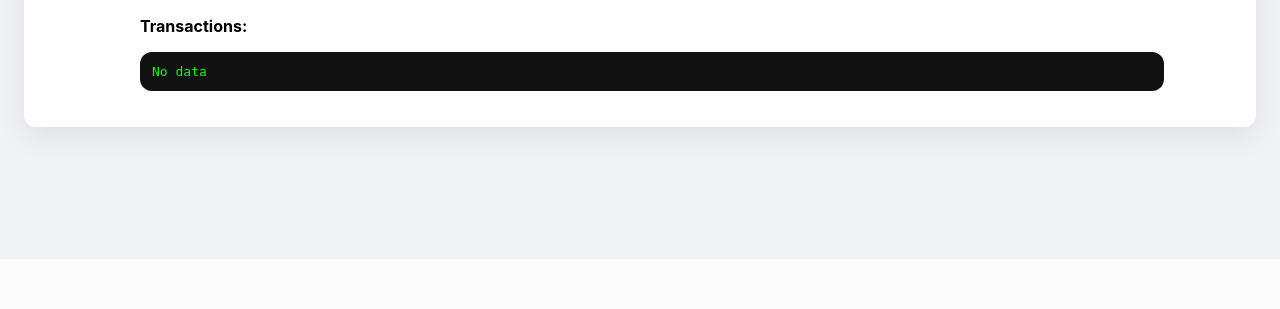
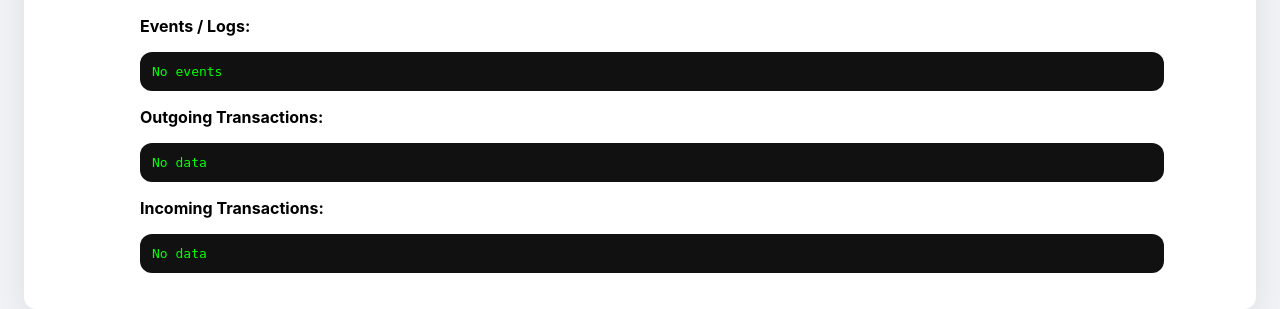
Before and after one commit to mrekus/crypto_scanner_no_db, a FastAPI app: page /login in a window 1280 px wide. Shown: the part 621-930 px from the top of the page. Before the commit the page ends 782 px from the top, so only its background shows below. Run offline with FastAPI, Linux system fonts and the light colour scheme; parts of the project's set-up code (start-up, migrations or seed data) failed here and were passed over; some libraries are stand-ins or nearby versions.

Commit message:
added separate incoming, outgoing views

```diff
--- a/src/apps/calculator/views.py
+++ b/src/apps/calculator/views.py
@@ -37,7 +37,8 @@ async def check(wallet: str, start_date: str, end_date: str, user: User = Depend
                 },
                 'total_gas_eth': result['total_gas_eth'],
                 'total_gas_eur': result['total_gas_eur'],
-                'transactions': result['transactions']['outgoing'] + result['transactions']['incoming'],
+                'outgoing': result['transactions']['outgoing'],
+                'incoming': result['transactions']['incoming'],
             }
             yield f'data: {json.dumps({'type': 'result', 'data': payload})}\n\n'
         except Exception as e:
--- a/src/templates/calculator.html
+++ b/src/templates/calculator.html
@@ -148,8 +148,14 @@ button:hover{background:var(--accent-hover);}
             <tbody></tbody>
         </table>
 
-        <div><strong>Transactions:</strong></div>
-        <div class="transactions" id="transactions">No data</div>
+        <div><strong>Events / Logs:</strong></div>
+        <div class="transactions" id="eventsLog">No events</div>
+
+        <div><strong>Outgoing Transactions:</strong></div>
+        <div class="transactions" id="transactionsOutgoing">No data</div>
+
+        <div><strong>Incoming Transactions:</strong></div>
+        <div class="transactions" id="transactionsIncoming">No data</div>
     </div>
 </div>
 
@@ -160,9 +166,9 @@ const form = document.getElementById('walletForm');
 const startBalanceEl = document.getElementById('startBalance');
 const endBalanceEl = document.getElementById('endBalance');
 const gasEl = document.getElementById('gasUsed');
-const transactionsEl = document.getElementById('transactions');
-const startTokensEl = document.getElementById('startTokens');
-const endTokensEl = document.getElementById('endTokens');
+const eventsLogEl = document.getElementById('eventsLog');
+const transactionsOutgoingEl = document.getElementById('transactionsOutgoing');
+const transactionsIncomingEl = document.getElementById('transactionsIncoming');
 const tokensTableBody = document.getElementById('tokensTable').querySelector('tbody');
 const toastEl = document.getElementById('toast');
 
@@ -200,7 +206,9 @@ form.addEventListener('submit', async (e)=>{
     startBalanceEl.textContent='Loading...';
     endBalanceEl.textContent='Loading...';
     gasEl.textContent='Loading...';
-    transactionsEl.textContent='Loading...';
+    eventsLogEl.textContent='Loading...';
+    transactionsOutgoingEl.textContent='Loading...';
+    transactionsIncomingEl.textContent='Loading...';
     tokensTableBody.innerHTML='<tr><td colspan="5">Loading...</td></tr>';
 
     const formData = new FormData(form);
@@ -208,13 +216,14 @@ form.addEventListener('submit', async (e)=>{
 
     try{
         const evtSource = new EventSource('/check?' + params.toString());
-        transactionsEl.textContent='';
 
         evtSource.onmessage = function(event){
+            try {
                 const data = JSON.parse(event.data);
                 if(data.type === 'log'){
-                transactionsEl.textContent += data.msg + '\n';
-                transactionsEl.scrollTop = transactionsEl.scrollHeight;
+                    // append logs to events area
+                    eventsLogEl.textContent += data.msg + '\n';
+                    eventsLogEl.scrollTop = eventsLogEl.scrollHeight;
                     return;
                 }
                 if(data.type === 'result'){
@@ -231,9 +240,6 @@ form.addEventListener('submit', async (e)=>{
                     const gasEth = res.total_gas_eth ?? 0;
                     const gasEur = res.total_gas_eur ?? 0;
                     gasEl.textContent = `${formatNumberForDisplay(gasEth)} ETH (${formatEuro(gasEur)})`;
-
-                if(startTokensEl) startTokensEl.textContent = JSON.stringify(res.starting_balance?.tokens ?? {});
-                if(endTokensEl) endTokensEl.textContent = JSON.stringify(res.ending_balance?.tokens ?? {});
 
                     const startTokens = res.starting_balance?.tokens ?? {};
                     const endTokens = res.ending_balance?.tokens ?? {};
@@ -290,18 +296,32 @@ form.addEventListener('submit', async (e)=>{
 
                     allContracts.forEach(renderTokenRow);
 
-                if(Array.isArray(res.transactions) && res.transactions.length){
-                    transactionsEl.textContent = JSON.stringify(res.transactions, null, 2);
+                    if(Array.isArray(res.outgoing) && res.outgoing.length){
+                        transactionsOutgoingEl.textContent = JSON.stringify(res.outgoing, null, 2);
                     } else {
-                    transactionsEl.textContent = 'No transactions';
+                        transactionsOutgoingEl.textContent = 'No outgoing transactions';
                     }
 
+                    if(Array.isArray(res.incoming) && res.incoming.length){
+                        transactionsIncomingEl.textContent = JSON.stringify(res.incoming, null, 2);
+                    } else {
+                        transactionsIncomingEl.textContent = 'No incoming transactions';
+                    }
+
+                    eventsLogEl.textContent += 'Result received.\n';
+                    eventsLogEl.scrollTop = eventsLogEl.scrollHeight;
+
                     evtSource.close();
+                }
+            } catch (parseErr) {
+                eventsLogEl.textContent += 'Malformed message: ' + String(event.data) + '\n';
+                eventsLogEl.scrollTop = eventsLogEl.scrollHeight;
             }
         };
 
         evtSource.onerror = function(){
             showToast('Failed to fetch wallet data');
+            eventsLogEl.textContent += 'Connection error.\n';
             evtSource.close();
         };
 
@@ -310,7 +330,10 @@ form.addEventListener('submit', async (e)=>{
         startBalanceEl.textContent='-';
         endBalanceEl.textContent='-';
         gasEl.textContent='-';
-        transactionsEl.textContent='No data';
+        eventsLogEl.textContent='No data';
+        transactionsIncomingEl.textContent='No data';
+        transactionsOutgoingEl.textContent='No data';
+        tokensTableBody.innerHTML = '<tr><td colspan="5">No data</td></tr>';
         console.error(err);
     }
 });
```
Lines whose indentation alone changed are shown as unchanged.
